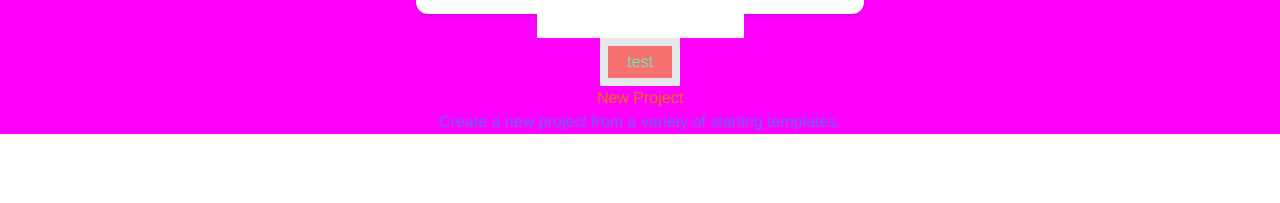
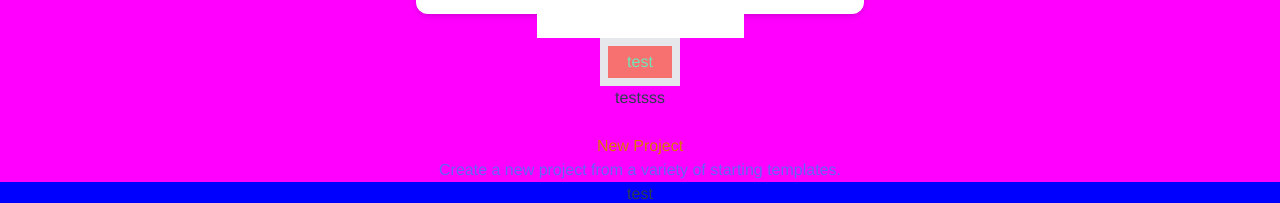
Before and after one commit to q1113111/tailwind, a Vue app: page /about in a window 1280 px wide. Shown: the part 680-883 px from the top of the page. Before the commit the page ends 814 px from the top, so only its background shows below. Built offline with nearby package versions, Linux system fonts and the light colour scheme.

Commit message:
variants

```diff
--- a/src/assets/tailwind.css
+++ b/src/assets/tailwind.css
@@ -7,3 +7,10 @@
   h1 {
     @apply text-4xl; }
 }
+
+/* 自訂class名稱 使用hover active... */
+@variants hover {
+  .primary {
+    color: #F0F;
+  }
+}
--- a/src/views/About.vue
+++ b/src/views/About.vue
@@ -93,9 +93,16 @@
       class=" focus:outline-none focus:ring-red-700"
     >
     <br>
-    <button class="bg-red-400 text-green-300  border-8  hover:text-blue-600 hover:bg-yellow-400 hover:border-dashed w-20 h-12">
+    <button
+      class="bg-red-400 text-green-300  border-8  hover:text-blue-600 hover:bg-yellow-400 hover:border-dashed w-20 h-12"
+      @click="show = !show"
+    >
       test
     </button>
+    <!-- vue 程式控制+入多個class -->
+    <div :class="{'bg-blue-800 text-3xl':show}">
+      testsss
+    </div>
     <br>
     <!-- group-hover -->
     <div class="group border-indigo-500 hover:bg-white hover:shadow-lg hover:border-transparent">
@@ -107,7 +114,9 @@
         Create a new project from a variety of starting templates.
       </p>
     </div>
-
+    <div class="test hover:primary">
+      test
+    </div>
     <!-- // va 未完成 -->
   </div>
 </template>
@@ -132,4 +141,5 @@ export default {
 .test\:tee {
   background-color: #F0F;
 }
+
 </style>
```
